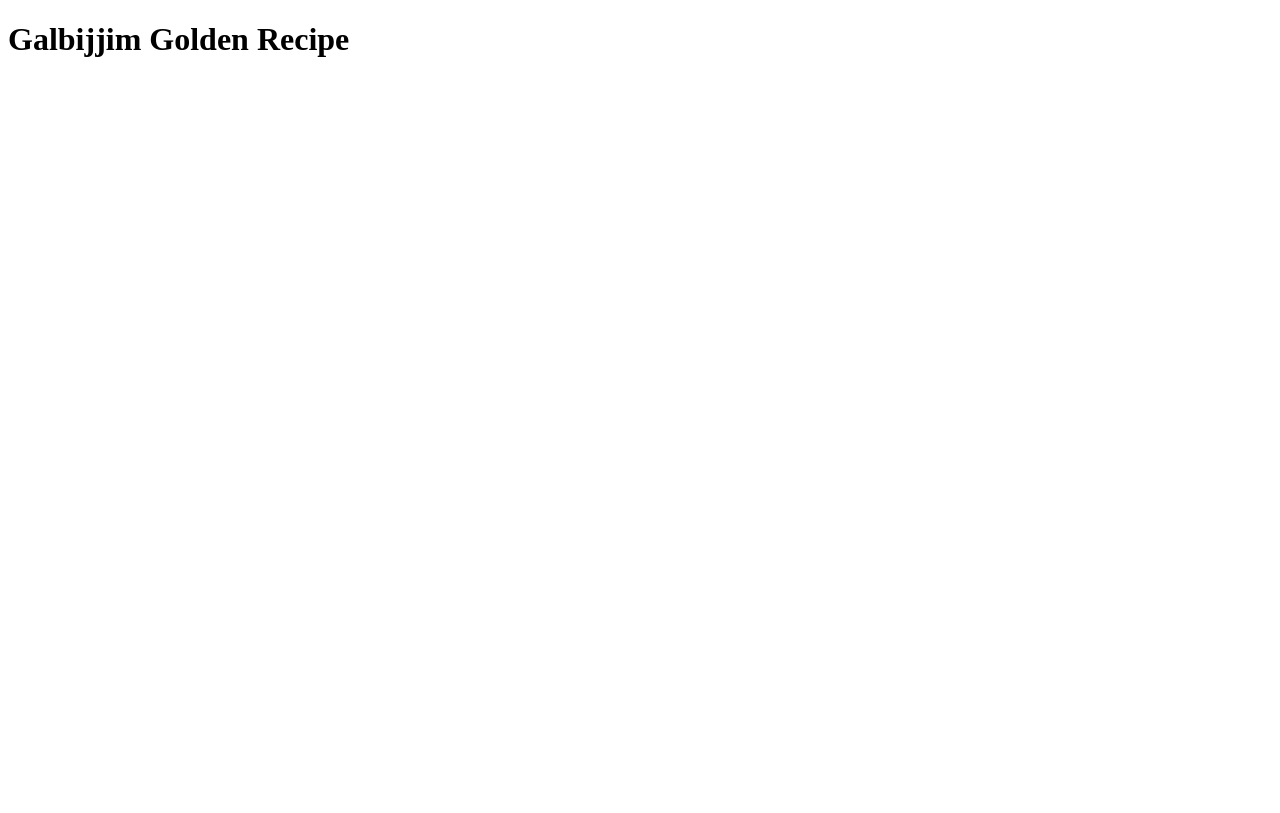
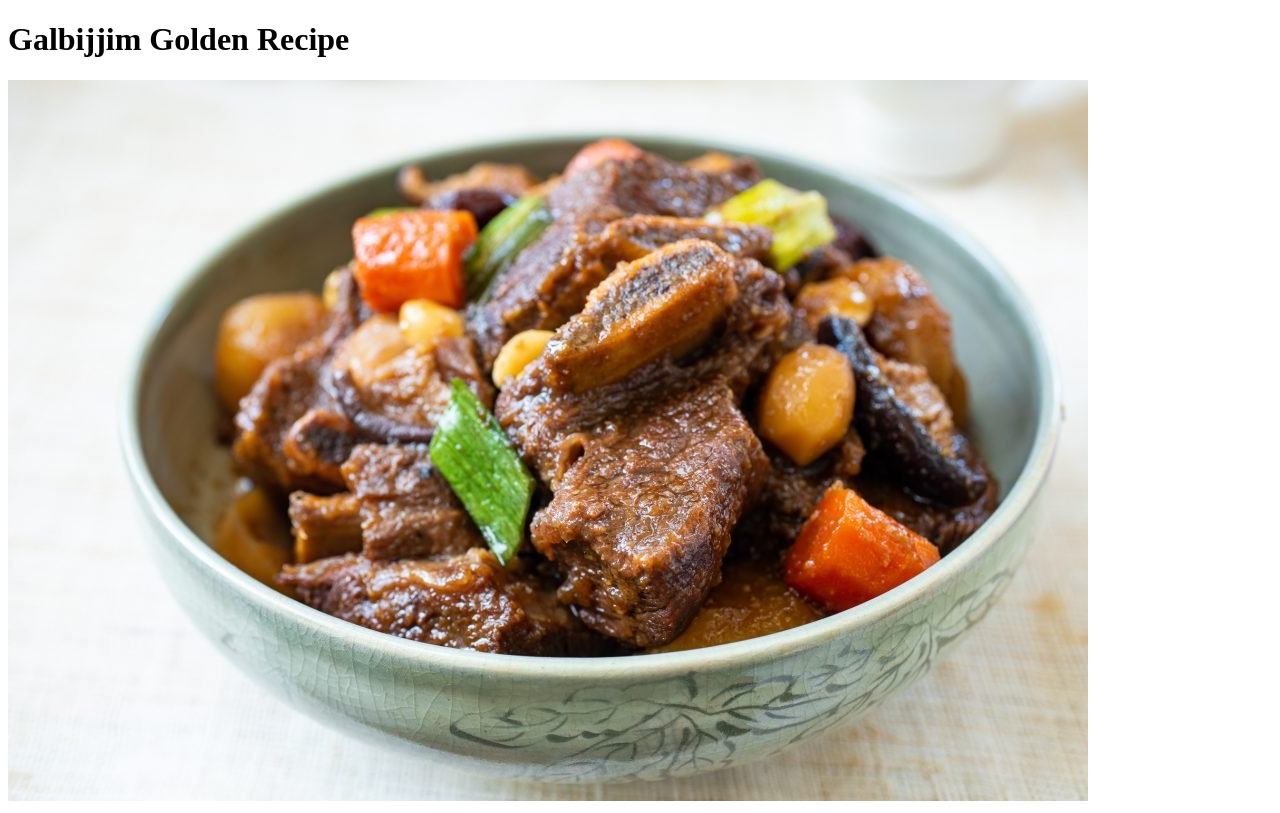
Before and after one commit to brianlearns/odin-recipes, a plain HTML site: page recipes/galbi.html in a window 1280 px wide. Drawn offline with Linux system fonts and the light colour scheme.

Commit message:
added image for galbijjim

```diff
--- a/recipes/galbi.html
+++ b/recipes/galbi.html
@@ -10,5 +10,6 @@
     <h1>
         Galbijjim Golden Recipe
     </h1>
+    <img src="../img/galbijjim.jpg">
 </body>
 </html>
```
Also changed, not shown: img/galbijjim.jpg (added).
